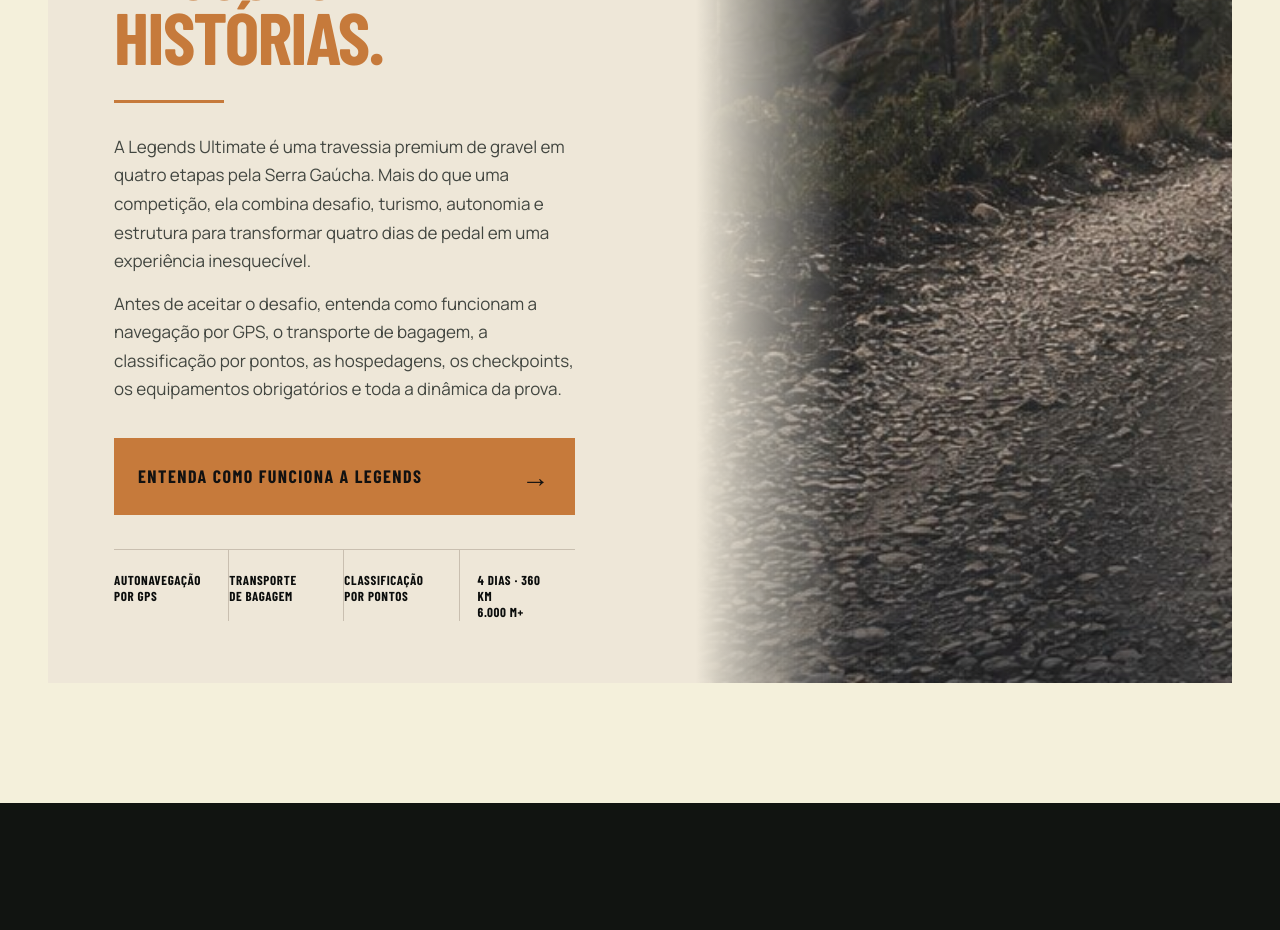
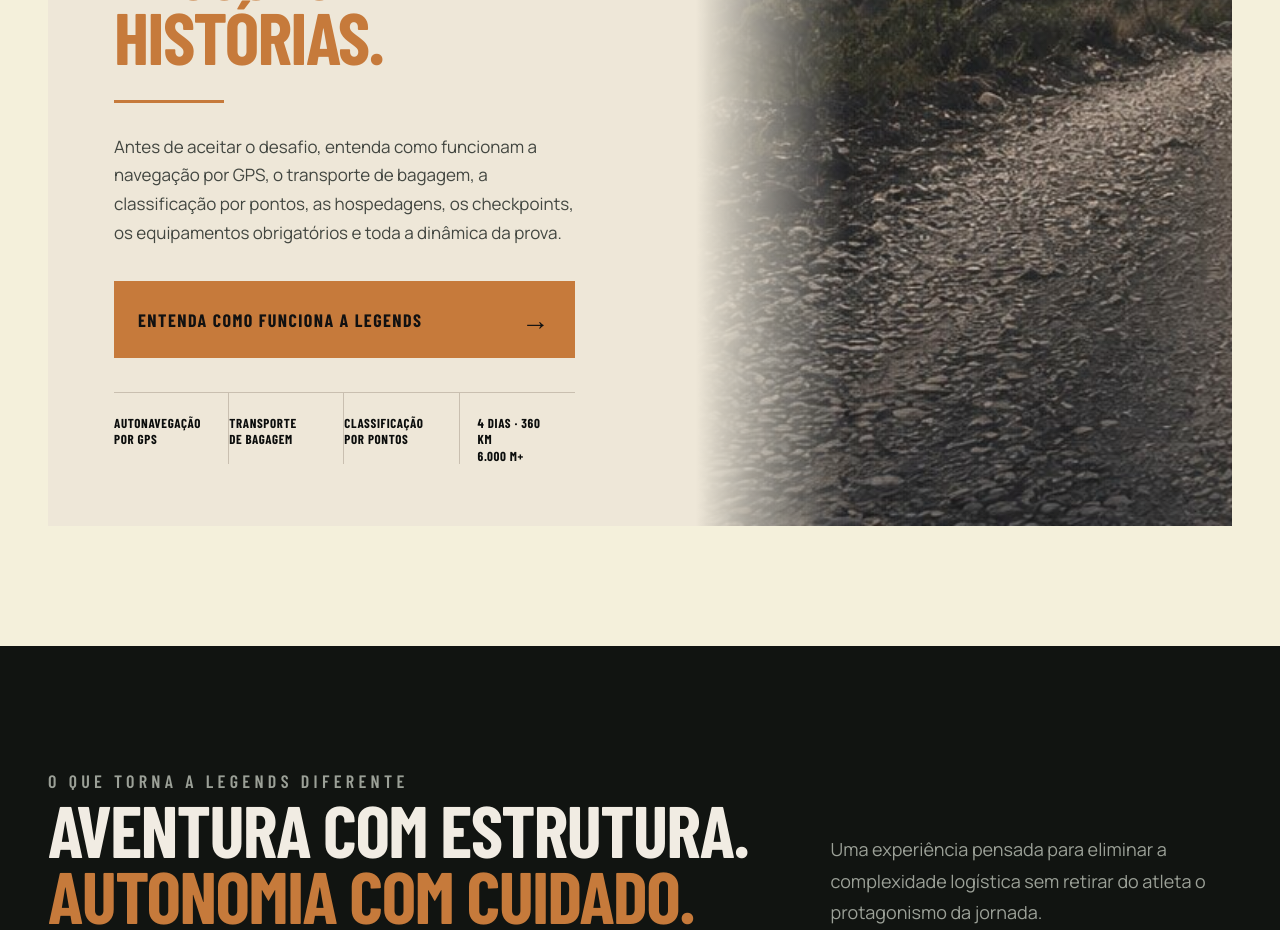
Before and after one commit to fabianolegends/legendsultimate, a Next.js app: page / in a window 1280 px wide. Shown: the part 1980-2910 px from the top of the page. Built offline with nearby package versions, Linux system fonts and the light colour scheme; a web font is replaced by a local one.

Commit message:
Remove parágrafo introdutório do manifesto

```diff
--- a/app/page.tsx
+++ b/app/page.tsx
@@ -109,7 +109,7 @@
           <p className="kicker">Por que ela existe</p>
           <h2 className="manifestoQuote">A Legends não foi criada para quem procura apenas uma medalha. Foi criada para quem acredita que a bicicleta é o melhor passaporte para <em>descobrir lugares, pessoas e histórias.</em></h2>
           <div className="manifestoRule" />
-          <div className="manifestoCopy"><p>A Legends Ultimate é uma travessia premium de gravel em quatro etapas pela Serra Gaúcha. Mais do que uma competição, ela combina desafio, turismo, autonomia e estrutura para transformar quatro dias de pedal em uma experiência inesquecível.</p><p>Antes de aceitar o desafio, entenda como funcionam a navegação por GPS, o transporte de bagagem, a classificação por pontos, as hospedagens, os checkpoints, os equipamentos obrigatórios e toda a dinâmica da prova.</p></div>
+          <div className="manifestoCopy"><p>Antes de aceitar o desafio, entenda como funcionam a navegação por GPS, o transporte de bagagem, a classificação por pontos, as hospedagens, os checkpoints, os equipamentos obrigatórios e toda a dinâmica da prova.</p></div>
           <a className="manifestoButton" href="/a-prova"><span>Entenda como funciona a Legends</span><span>→</span></a>
           <div className="manifestoHighlights"><span>Autonavegação<br />por GPS</span><span>Transporte<br />de bagagem</span><span>Classificação<br />por pontos</span><span>4 dias · 360 km<br />6.000 m+</span></div>
         </div>
```
